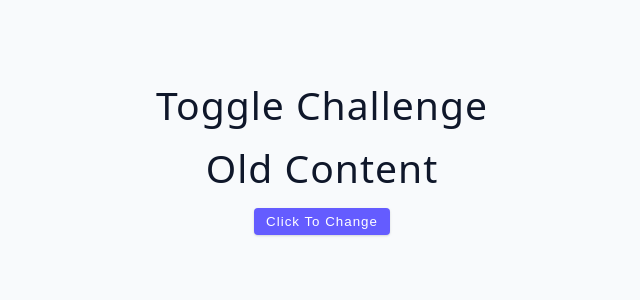
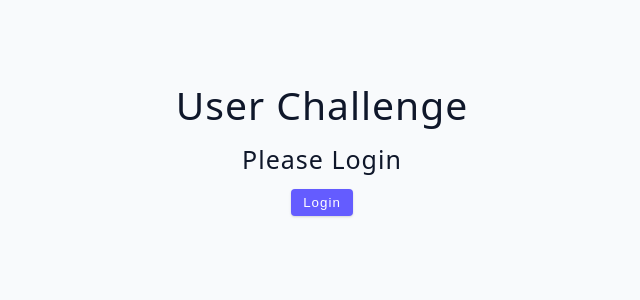
Before and after one commit to Crossroads30/advanced-react, a React (Vite) app: page / in a window 1280 px wide. Shown: the top 300 px of the page, without its empty margins (318-958 px from the left). Built offline with nearby package versions, Linux system fonts and the light colour scheme.

Commit message:
feat: add user challenge solution

```diff
--- a/src/App.jsx
+++ b/src/App.jsx
@@ -1,5 +1,5 @@
 import Final from './tutorial/03-conditional-rendering/final/02-multiple-returns-fetch-data'
-import Starter from './tutorial/03-conditional-rendering/starter/06-toggle-challenge'
+import Starter from './tutorial/03-conditional-rendering/starter/07-user-challenge'
 
 function App() {
   return (
--- a/src/tutorial/03-conditional-rendering/starter/07-user-challenge.jsx
+++ b/src/tutorial/03-conditional-rendering/starter/07-user-challenge.jsx
@@ -1,5 +1,32 @@
+import { useState } from 'react'
+
 const UserChallenge = () => {
-  return <h2>user challenge</h2>;
-};
+	const [user, setUser] = useState(null)
 
-export default UserChallenge;
+	const login = () => {
+		setUser({
+			name: 'James',
+		})
+	}
+	const logout = () => {
+		setUser(null)
+	}
+	return (
+		<div>
+			<h2>user challenge</h2>
+			{user ? (
+				<div>
+					<h4>hello there user {user.name}</h4>
+          <button onClick={logout} className='btn'>logout</button>
+				</div>
+			) : (
+				<div>
+					<h4>Please login</h4>
+          <button onClick={login} className='btn'>login</button>
+				</div>
+			)}
+		</div>
+	)
+}
+
+export default UserChallenge
```
